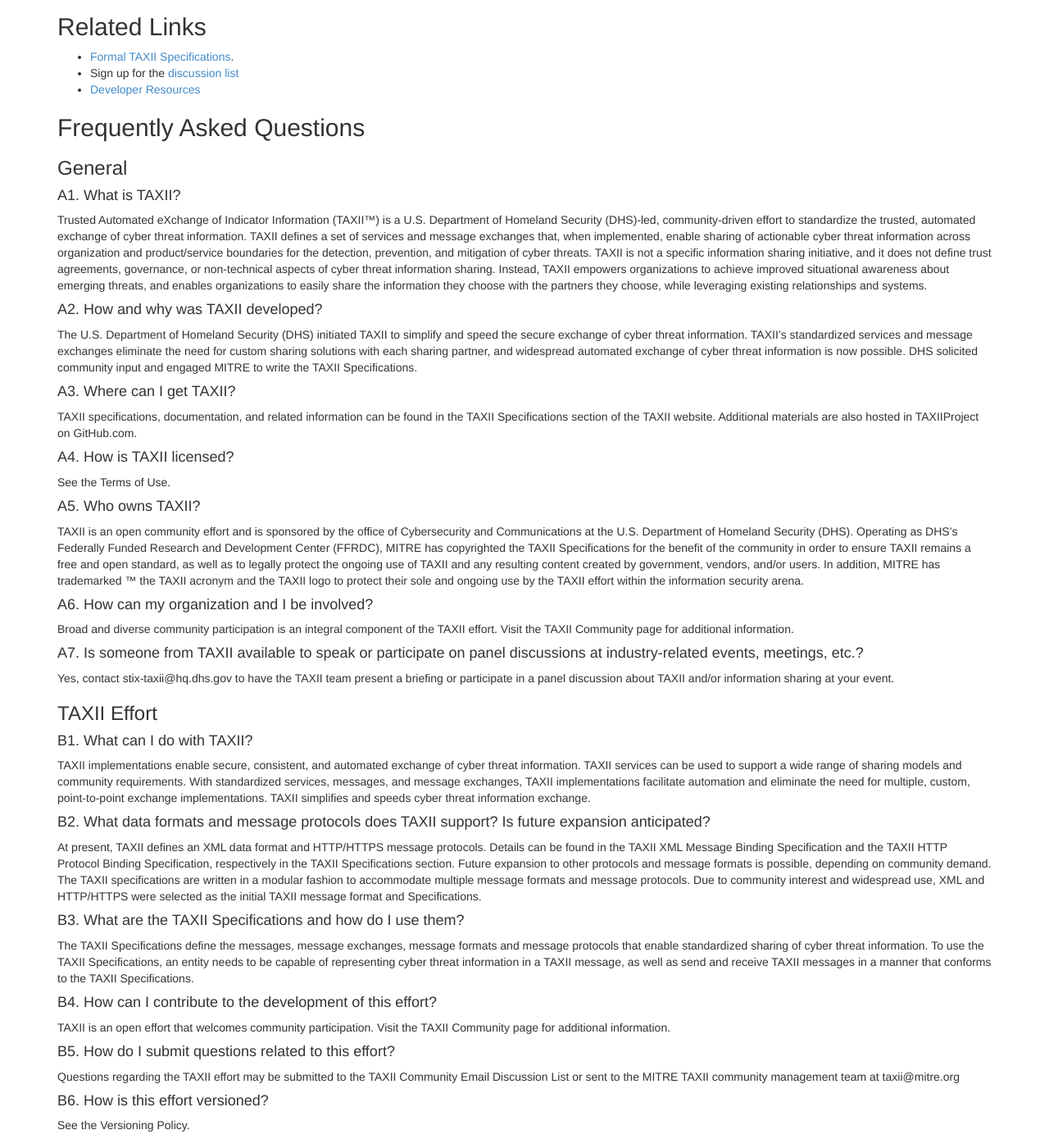
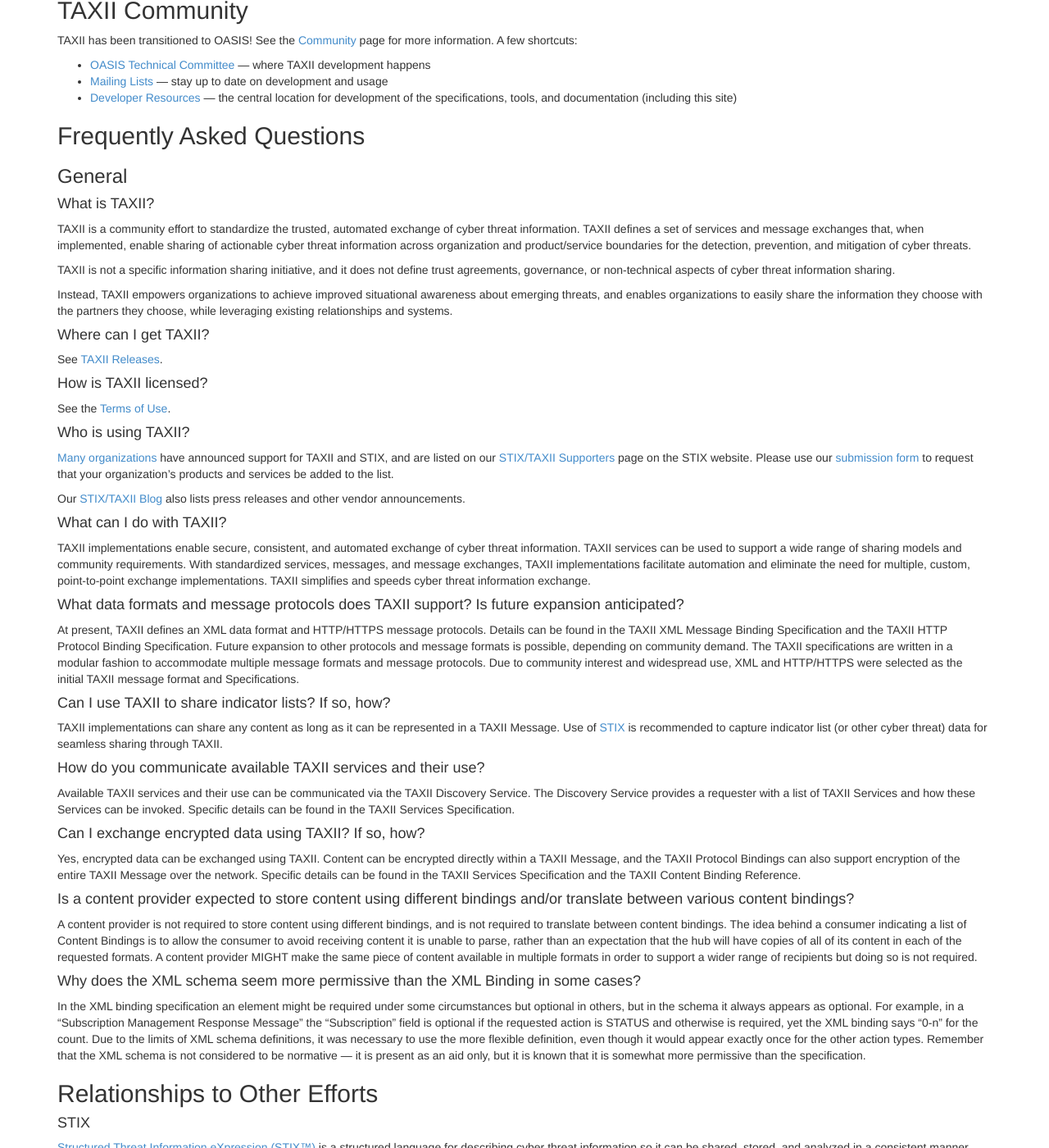
Before and after one commit to TAXIIProject/taxiiproject.github.io, a Jekyll site: the page built from about/index.md, in a window 1280 px wide and 1400 px high, scrolled down 1181 px. Shown: the whole window at 82% size. Built offline with Jekyll 4.4.1, drawn with Linux system fonts in a browser that asks for light colours; Markdown is read by kramdown in place of the engine named in the settings; some of the changed text lies outside the part shown.

Commit message:
Updated About page
Made numerous changes to remove old mitre.org references and to make it similar to some sections of the About STIX page.

```diff
--- a/about/index.md
+++ b/about/index.md
@@ -3,19 +3,19 @@ title: About TAXII
 layout: flat
 ---
 
-TAXII is a free and open transport mechanism that standardizes the automated exchange of cyber threat information.
+[Trusted Automated eXchange of Indicator Information (TAXII™)](http://taxiiproject.github.io/releases/) is a free and open transport mechanism that standardizes the automated exchange of cyber threat information.
 
 
-## Impetus
+### Impetus
 Sharing cyber-risk intelligence and defensive strategies has become imperative in today’s threat landscape. No organization can realistically sit in isolation and still be able to defend itself.
 
 By understanding adversaries’ behavior against a range of targets over a period of time, defenders gain valuable insights into an attacker’s overall goals and strategies.
 
-TAXII empowers organizations share situational awareness about threats with the partners they while leveraging existing relationships and systems.
+TAXII empowers organizations share situational awareness about threats with the partners they choose, while leveraging existing relationships and systems.
 
-> TAXII is the preferred exchange mechanism for [Structured Threat Information eXpression (STIX™) ](https://stixproject.github.io)
+> TAXII is the preferred exchange mechanism for [Structured Threat Information eXpression (STIX™) ](https://stixproject.github.io).
 
-## Goals
+### Goals
 - Enable timely and secure sharing of threat information in cyber defender communities.
 - Support a broad range of use cases and practices common to cyber threat information sharing communities.
 - Minimize operational changes needed to adopt TAXII.
@@ -23,7 +23,7 @@ TAXII empowers organizations share situational awareness about threats with the
 > By using TAXII, organizations can share STIX content in a secure and automated manner.
 
 
-## Sharing Models
+### Sharing Models
 TAXII is designed to integrate with existing sharing agreements, including access control limitations.
 
 `Push` and `Pull` messages are supported - supporting both subscription feeds and on-demand queries.
@@ -74,103 +74,60 @@ TAXII is designed to integrate with existing sharing agreements, including acces
 </div>
 
 
-## Related Links
-- [Formal TAXII Specifications](http://taxii.mitre.org/specifications/version1.1/).
-- Sign up for the [discussion list](http://taxii.mitre.org/community/registration.html)
-- [Developer Resources](/developers)
+## TAXII Community
+TAXII has been transitioned to OASIS! See the [Community](http://taxiiproject.github.io/community/) page for more information. A few shortcuts:
+- [OASIS Technical Committee](https://www.oasis-open.org/committees/cti) — where TAXII development happens
+- [Mailing Lists](http://taxiiproject.github.io/community/#discussion-lists-amp-archives) — stay up to date on development and usage
+- [Developer Resources](http://taxiiproject.github.io/developers) — the central location for development of the specifications, tools, and documentation (including this site)
 
 ## Frequently Asked Questions
 
 ### General
-#### A1. What is TAXII?
-Trusted Automated eXchange of Indicator Information (TAXII™) is a U.S. Department of Homeland Security (DHS)-led, community-driven effort to standardize the trusted, automated exchange of cyber threat information. TAXII defines a set of services and message exchanges that, when implemented, enable sharing of actionable cyber threat information across organization and product/service boundaries for the detection, prevention, and mitigation of cyber threats. TAXII is not a specific information sharing initiative, and it does not define trust agreements, governance, or non-technical aspects of cyber threat information sharing. Instead, TAXII empowers organizations to achieve improved situational awareness about emerging threats, and enables organizations to easily share the information they choose with the partners they choose, while leveraging existing relationships and systems.
+#### What is TAXII?
+TAXII is a community effort to standardize the trusted, automated exchange of cyber threat information. TAXII defines a set of services and message exchanges that, when implemented, enable sharing of actionable cyber threat information across organization and product/service boundaries for the detection, prevention, and mitigation of cyber threats.
 
-#### A2. How and why was TAXII developed?
-The U.S. Department of Homeland Security (DHS) initiated TAXII to simplify and speed the secure exchange of cyber threat information. TAXII’s standardized services and message exchanges eliminate the need for custom sharing solutions with each sharing partner, and widespread automated exchange of cyber threat information is now possible. DHS solicited community input and engaged MITRE to write the TAXII Specifications.
+TAXII is not a specific information sharing initiative, and it does not define trust agreements, governance, or non-technical aspects of cyber threat information sharing.
 
-#### A3. Where can I get TAXII?
-TAXII specifications, documentation, and related information can be found in the TAXII Specifications section of the TAXII website. Additional materials are also hosted in TAXIIProject on GitHub.com.
+Instead, TAXII empowers organizations to achieve improved situational awareness about emerging threats, and enables organizations to easily share the information they choose with the partners they choose, while leveraging existing relationships and systems.
 
-#### A4. How is TAXII licensed?
-See the Terms of Use.
+#### Where can I get TAXII?
+See [TAXII Releases](http://taxiiproject.github.io/releases/).
 
-#### A5. Who owns TAXII?
-TAXII is an open community effort and is sponsored by the office of Cybersecurity and Communications at the U.S. Department of Homeland Security (DHS). Operating as DHS’s Federally Funded Research and Development Center (FFRDC), MITRE has copyrighted the TAXII Specifications for the benefit of the community in order to ensure TAXII remains a free and open standard, as well as to legally protect the ongoing use of TAXII and any resulting content created by government, vendors, and/or users. In addition, MITRE has trademarked ™ the TAXII acronym and the TAXII logo to protect their sole and ongoing use by the TAXII effort within the information security arena.
+#### How is TAXII licensed?
+See the [Terms of Use](http://taxiiproject.github.io/legal/).
 
-#### A6. How can my organization and I be involved?
-Broad and diverse community participation is an integral component of the TAXII effort. Visit the TAXII Community page for additional information.
+#### Who is using TAXII?
+[Many organizations](http://stixproject.github.io/supporters) have announced support for TAXII and STIX, and are listed on our [STIX/TAXII Supporters](http://stixproject.github.io/supporters) page on the STIX website. Please use our [submission form](http://goo.gl/forms/jKQH7a6TfW) to request that your organization’s products and services be added to the list.
 
-#### A7. Is someone from TAXII available to speak or participate on panel discussions at industry-related events, meetings, etc.?
-Yes, contact stix-taxii@hq.dhs.gov to have the TAXII team present a briefing or participate in a panel discussion about TAXII and/or information sharing at your event.
+Our [STIX/TAXII Blog](http://stixproject.tumblr.com/) also lists press releases and other vendor announcements.
 
-### TAXII Effort
-#### B1. What can I do with TAXII?
+#### What can I do with TAXII?
 TAXII implementations enable secure, consistent, and automated exchange of cyber threat information. TAXII services can be used to support a wide range of sharing models and community requirements. With standardized services, messages, and message exchanges, TAXII implementations facilitate automation and eliminate the need for multiple, custom, point-to-point exchange implementations. TAXII simplifies and speeds cyber threat information exchange.
 
-#### B2. What data formats and message protocols does TAXII support? Is future expansion anticipated?
-At present, TAXII defines an XML data format and HTTP/HTTPS message protocols. Details can be found in the TAXII XML Message Binding Specification and the TAXII HTTP Protocol Binding Specification, respectively in the TAXII Specifications section. Future expansion to other protocols and message formats is possible, depending on community demand. The TAXII specifications are written in a modular fashion to accommodate multiple message formats and message protocols. Due to community interest and widespread use, XML and HTTP/HTTPS were selected as the initial TAXII message format and Specifications.
+#### What data formats and message protocols does TAXII support? Is future expansion anticipated?
+At present, TAXII defines an XML data format and HTTP/HTTPS message protocols. Details can be found in the TAXII XML Message Binding Specification and the TAXII HTTP Protocol Binding Specification. Future expansion to other protocols and message formats is possible, depending on community demand. The TAXII specifications are written in a modular fashion to accommodate multiple message formats and message protocols. Due to community interest and widespread use, XML and HTTP/HTTPS were selected as the initial TAXII message format and Specifications.
 
-#### B3. What are the TAXII Specifications and how do I use them?
-The TAXII Specifications define the messages, message exchanges, message formats and message protocols that enable standardized sharing of cyber threat information. To use the TAXII Specifications, an entity needs to be capable of representing cyber threat information in a TAXII message, as well as send and receive TAXII messages in a manner that conforms to the TAXII Specifications.
+#### Can I use TAXII to share indicator lists? If so, how?
+TAXII implementations can share any content as long as it can be represented in a TAXII Message. Use of [STIX](https://stixproject.github.io/) is recommended to capture indicator list (or other cyber threat) data for seamless sharing through TAXII.
 
-#### B4. How can I contribute to the development of this effort?
-TAXII is an open effort that welcomes community participation. Visit the TAXII Community page for additional information.
+#### How do you communicate available TAXII services and their use?
+Available TAXII services and their use can be communicated via the TAXII Discovery Service. The Discovery Service provides a requester with a list of TAXII Services and how these Services can be invoked. Specific details can be found in the TAXII Services Specification.
 
-#### B5. How do I submit questions related to this effort?
-Questions regarding the TAXII effort may be submitted to the TAXII Community Email Discussion List or sent to the MITRE TAXII community management team at taxii@mitre.org
+#### Can I exchange encrypted data using TAXII? If so, how?
+Yes, encrypted data can be exchanged using TAXII. Content can be encrypted directly within a TAXII Message, and the TAXII Protocol Bindings can also support encryption of the entire TAXII Message over the network. Specific details can be found in the TAXII Services Specification and the TAXII Content Binding Reference.
 
-#### B6. How is this effort versioned?
-See the Versioning Policy.
-
-### Relationships to Other Efforts
-#### C1. What is the relationship between TAXII and STIX?
-The Structured Threat Information eXpression (STIX™) is a related U.S. Department of Homeland Security—led effort of the office of Cybersecurity and Communications to characterize a rich set of cyber threat information. STIX is one payload that TAXII can convey. STIX represents cyber threat information in a standardized and structured manner. STIX characterizes what is being shared, while TAXII defines how the STIX payload is shared.
-
-#### C2. What is the relationship between TAXII and CybOX?
-The Cyber Oberservable eXpression (CybOX™) is a U.S. Department of Homeland Security—led effort of the office of Cybersecurity and Communications that provides a structured language for describing elements within the cyber operational environment. Structured Threat Information eXpression (STIX™) is one payload that TAXII can convey, and STIX uses CybOX to represent cyber observables.
-
-#### C3. What is the relationship between TAXII and MAEC?
-Malware Attribute Enumeration and Characterization (MAEC™) is a U.S. Department of Homeland Security—led effort of the office of Cybersecurity and Communications that provides a standardized language for encoding and communicating high-fidelity information about malware based upon attributes such as behaviors, artifacts, and attack patterns. Structured Threat Information eXpression (STIX™) is one payload that TAXII can convey, and STIX can describe malware using MAEC.
-
-### Using TAXII
-#### D1. What is included in a TAXII release?
-A TAXII release includes a set of technical specifications that describe precisely how to exchange cyber threat information in a consistent, secure manner with another entity. See the TAXII Specifications section for more information.
-
-#### D2. Can I use TAXII to share indicator lists? If so, how?
-TAXII implementations can share any content as long as it can be represented in a TAXII Message. Use of the Structured Threat Information eXpression (STIX™) is recommended to capture indicator list (or other cyber threat) data for seamless sharing through TAXII.
-
-#### D3. How do you communicate available TAXII services and their use?
-Available TAXII services and their use can be communicated via the TAXII Discovery Service. The Discovery Service provides a requester with a list of TAXII Services and how these Services can be invoked. Specific details can be found in the TAXII Services Specification in the TAXII Specifications section.
-
-#### D4. Can I exchange encrypted data using TAXII? If so, how?
-Yes, encrypted data can be exchanged using TAXII. Content can be encrypted directly within a TAXII Message, and the TAXII Protocol Bindings can also support encryption of the entire TAXII Message over the network. Specific details can be found in the TAXII Services Specification and the TAXII Content Binding Reference in the TAXII Specifications section.
-
-### TAXII Community
-#### E1. What is the role of the TAXII Community and how can I join?
-The TAXII Community helps build this growing, open-source industry effort by participating in the development of the TAXII Specifications, Utilities and Libraries through the following:
-
-TAXII Community Email Discussion List — where community members discuss the latest drafts of the TAXII Specifications, schemas utilities, technical documents, and other items integral to the ongoing development of TAXII.
-TAXIIProject GitHub Repositories — the central location for TAXII Community members to make open-source contributions to TAXII development.
-Periodic face-to-face interactions at meetings, conferences and birds-of-a-feather sessions.
-You may also email us directly at taxii@mitre.org with any comments or concerns.
-
-#### E2. What is MITRE?
-The MITRE Corporation is a not-for-profit company that operates multiple federally funded research and development centers (FFRDCs). MITRE provides innovative, practical solutions for some of our nation's most critical challenges in defense and intelligence, aviation, civil systems, homeland security, the judiciary, and healthcare.
-
-Please see the MITRE Corporate Overview for more information.
-
-#### E3. What is MITRE’s role in TAXII?
-MITRE acts as the TAXII community facilitator and coordinator. In that role MITRE manages the TAXII website, community engagement, and discussion lists to enable open and public collaboration with all stakeholders.
-
-#### E4. Why is MITRE maintaining TAXII, and how long does MITRE plan to maintain it?
-In accordance with its mission, MITRE acts in the public interest. MITRE’s unique role allows it to provide an objective perspective to this effort. MITRE will maintain TAXII as long as it serves the public interest to do so.
-
-#### E5. Who pays for TAXII? Who is the Sponsor?
-TAXII is sponsored by the office of Cybersecurity and Communications at the U.S. Department of Homeland Security.
-
-### TAXII Specifications
-#### F1. Is a content provider expected to store content using different bindings and/or translate between various content bindings?
+#### Is a content provider expected to store content using different bindings and/or translate between various content bindings?
 A content provider is not required to store content using different bindings, and is not required to translate between content bindings. The idea behind a consumer indicating a list of Content Bindings is to allow the consumer to avoid receiving content it is unable to parse, rather than an expectation that the hub will have copies of all of its content in each of the requested formats. A content provider MIGHT make the same piece of content available in multiple formats in order to support a wider range of recipients but doing so is not required.
 
-#### F2. Why does the XML schema seem more permissive than the XML Binding in some cases?
+#### Why does the XML schema seem more permissive than the XML Binding in some cases?
 In the XML binding specification an element might be required under some circumstances but optional in others, but in the schema it always appears as optional. For example, in a "Subscription Management Response Message" the "Subscription" field is optional if the requested action is STATUS and otherwise is required, yet the XML binding says "0-n" for the count. Due to the limits of XML schema definitions, it was necessary to use the more flexible definition, even though it would appear exactly once for the other action types. Remember that the XML schema is not considered to be normative — it is present as an aid only, but it is known that it is somewhat more permissive than the specification.
+
+## Relationships to Other Efforts
+#### STIX
+[Structured Threat Information eXpression (STIX™)](http://stixproject.github.io/) is a structured language for describing cyber threat information so it can be shared, stored, and analyzed in a consistent manner. STIX is one payload that TAXII can convey. STIX represents cyber threat information in a standardized and structured manner. STIX characterizes what is being shared, while TAXII defines how the STIX payload is shared.
+
+#### CybOX
+[Cyber Observable eXpression (CybOX™)](https://cyboxproject.github.io/) is a structured language for describing elements that are observable within the cyber operational environment. STIX is one payload that TAXII can convey, and STIX uses CybOX to represent cyber observables.
+
+#### MAEC
+[Malware Attribute Enumeration and Characterization (MAEC™)](http://maecproject.github.io/) is a structured language for encoding and communicating high-fidelity information about malware based upon attributes such as behaviors, artifacts, and attack patterns. STIX is one payload that TAXII can convey, and STIX can describe malware using MAEC.
```
